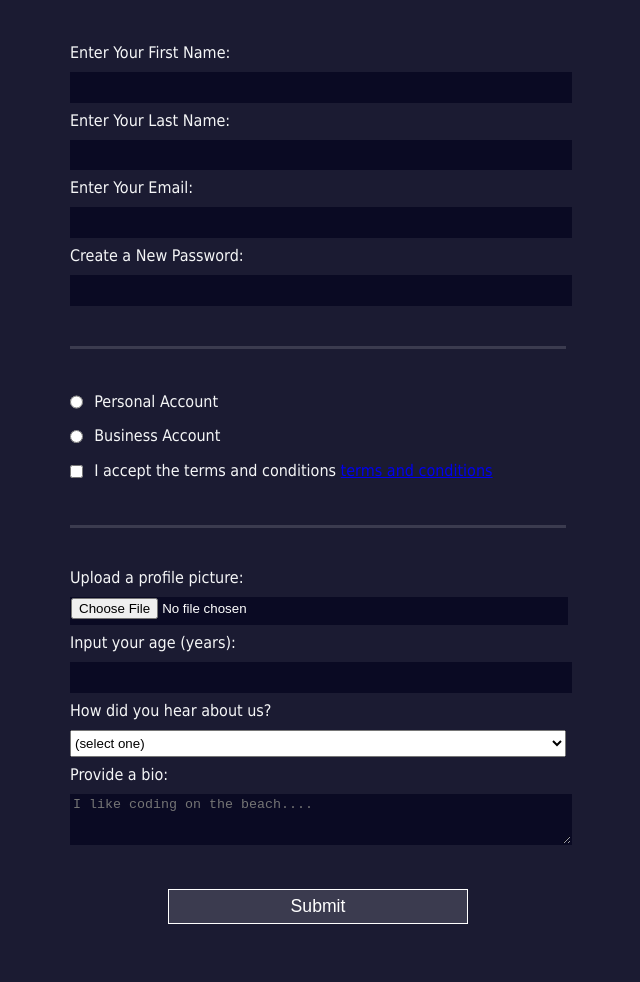
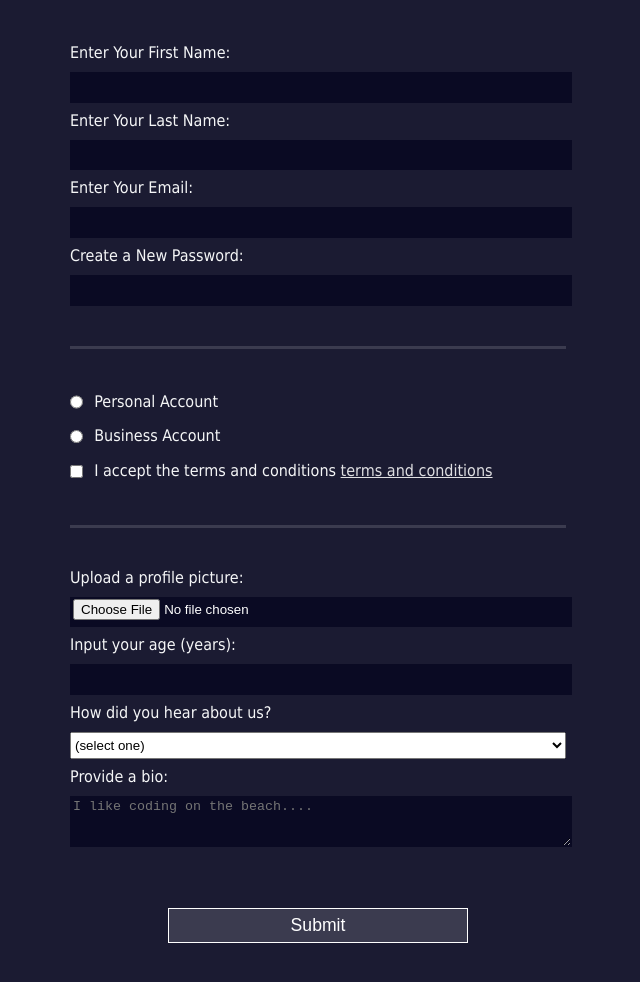
Before and after one commit to Yinkusadel/04-fcc-registration-form, a website: page index.html in a window 1280 px wide. Shown: the part 134-1116 px from the top of the page, without its empty margins (322-962 px from the left). Before the commit the page ends 1058 px from the top, so only its background shows below. Drawn offline with Linux system fonts and the light colour scheme.

Commit message:
add complete solution to registrationform

```diff
--- a/styles.css
+++ b/styles.css
@@ -23,6 +23,7 @@ body {
     max-width:500px;
     min-width:300px;
     width:60vw;
+    padding-bottom:2em;
   }
 
   fieldset {
@@ -37,6 +38,10 @@ body {
   fieldset:last-of-type{
     border-bottom:none;
   }
+
+  a{
+    color:#dfdfe2;
+   }
 
   input,
 textarea,
@@ -61,9 +66,14 @@ input, textarea {
 input[type="submit"] {
   display :block;
   width: 60%;
-  margin :0 auto;
+  margin: 1em auto 1em auto;
   height :2em;
   font-size:1.1rem;
   background-color:#3b3b4f;
   border-color:white;
+  min-width:300px;
 }
+
+input[type="file"]{
+  padding :1px 2px;
+}
```
